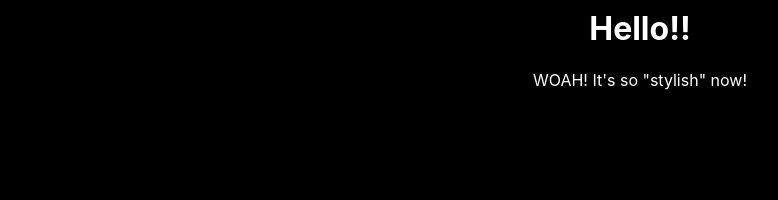
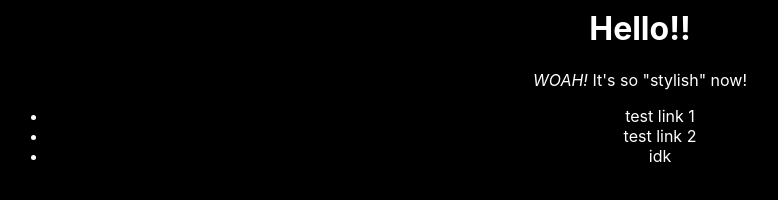
Before and after one commit to Aql6765/personal-website, a plain HTML site: page index.html in a window 1280 px wide. Shown: the part 174-374 px from the top of the page, without its empty margins (0-778 px from the left). Drawn offline with Linux system fonts and the light colour scheme.

Commit message:
v2.1, added favicon, testing links.

```diff
--- a/index.html
+++ b/index.html
@@ -3,14 +3,21 @@
 
 <head>
     <link rel="stylesheet" href="style.css" />
-    <title>Test</title>
+    <title>Alpnet</title>
+    <link rel="icon" type="image/png" href="favicon.ico">
     <meta charset="UTF-8" />
 </head>
 
 <body>
     <img src="https://media.tenor.com/FEIo6vWVIOMAAAAi/hi.gif" />
     <h1>Hello!!</h1>
-    <p>WOAH! It's so "stylish" now!</p>
+    <p><em>WOAH!</em> It's so "stylish" now!</p>
+
+    <ul>
+        <li>test link 1</li>
+        <li>test link 2</li>
+        <li>idk</li>
+    </ul>
 </body>
 
 </html>
```
Also changed, not shown: assets/favicon.ico (added), 1 other file.
